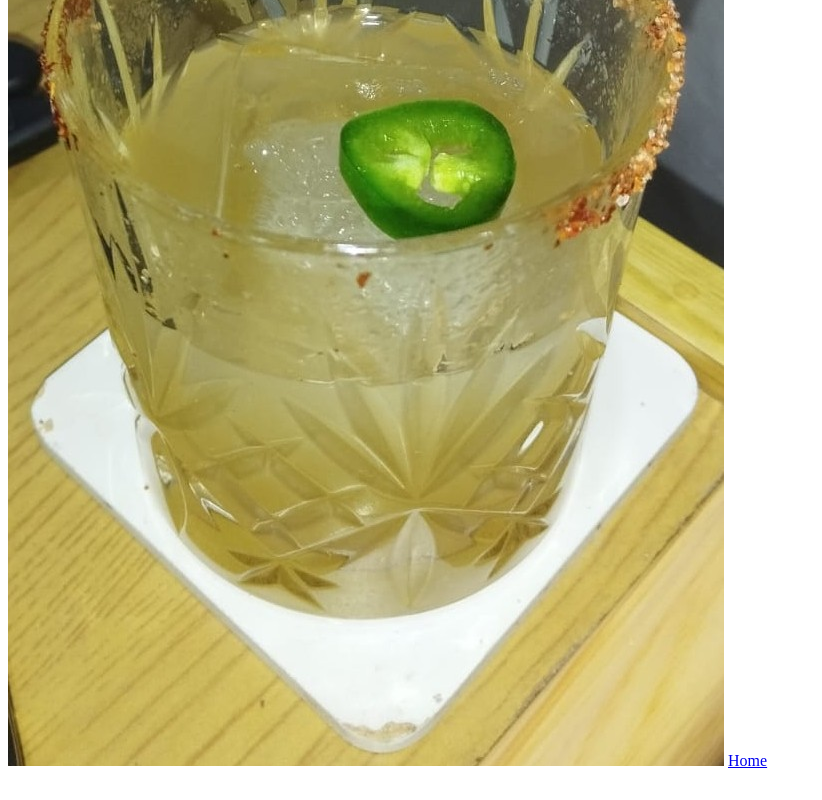
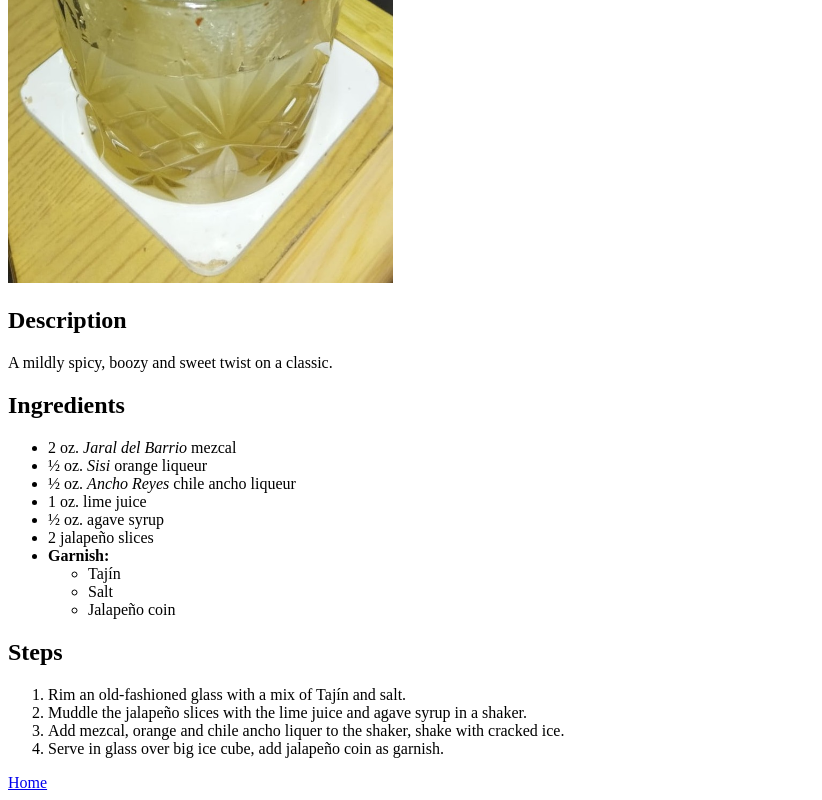
Before and after one commit to NonSpinning/odin-recipes, a plain HTML site: page recipes/spicy-margarita.html in a window 1280 px wide. Shown: the part 358-1158 px from the top of the page, without its empty margins (0-822 px from the left). Before the commit the page ends 1136 px from the top, so only its background shows below. Drawn offline with Linux system fonts and the light colour scheme.

Commit message:
Add margarita recipe

```diff
--- a/recipes/spicy-margarita.html
+++ b/recipes/spicy-margarita.html
@@ -11,11 +11,41 @@
     <img
       src="images/spicy-marg.jpg"
       alt="A photo of the cocktail, in a old fashioned-glass rimmed with Tajin and salt, served with a big ice cube and a slice of jalapeno"
+      width="385"
     />
-    <!-- Description -->
-    <!-- Ingredients -->
+    <h2>Description</h2>
+    <p>A mildly spicy, boozy and sweet twist on a classic.</p>
+    <h2>Ingredients</h2>
+    <ul>
+      <li>2 oz. <em>Jaral del Barrio</em> mezcal</li>
+      <li>&half; oz. <em>Sisi</em> orange liqueur</li>
+      <li>&half; oz. <em>Ancho Reyes</em> chile ancho liqueur</li>
+      <li>1 oz. lime juice</li>
+      <li>&half; oz. agave syrup</li>
+      <li>2 jalapeño slices</li>
+      <li>
+        <strong>Garnish:</strong>
+        <ul>
+          <li>Tajín</li>
+          <li>Salt</li>
+          <li>Jalapeño coin</li>
+        </ul>
+      </li>
+    </ul>
     <!-- Steps -->
-    <!-- Credit -->
+    <h2>Steps</h2>
+    <ol>
+      <li>Rim an old-fashioned glass with a mix of Tajín and salt.</li>
+      <li>
+        Muddle the jalapeño slices with the lime juice and agave syrup in a
+        shaker.
+      </li>
+      <li>
+        Add mezcal, orange and chile ancho liquer to the shaker, shake with
+        cracked ice.
+      </li>
+      <li>Serve in glass over big ice cube, add jalapeño coin as garnish.</li>
+    </ol>
     <a href="../index.html">Home</a>
   </body>
 </html>
```
Also changed, not shown: recipes/moscow-mule.html (+12 -1 lines), 1 other file.
